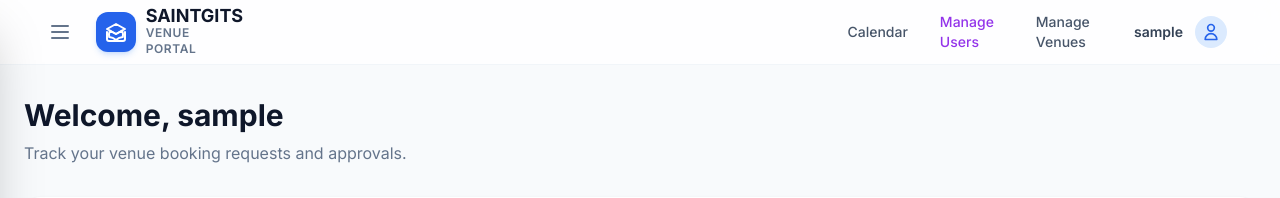
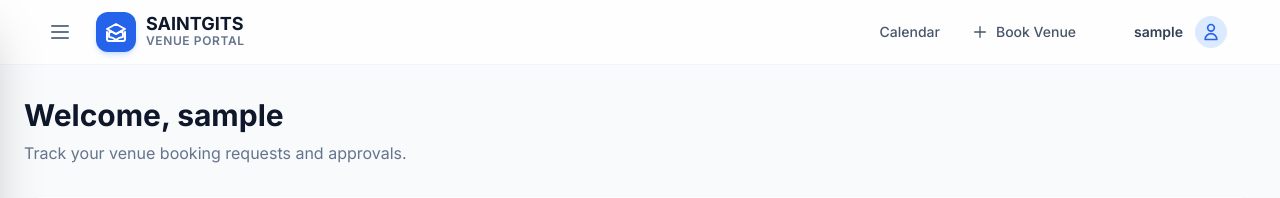
Before and after one commit to abinroy04/Venue_booking, a Flask app: page /dashboard in a window 1280 px wide. Shown: the top 198 px of the page. Run offline with Flask 3, Linux system fonts and the light colour scheme; the visitor is signed in with stand-in values (Sample User, id 1); data that the repository does not hold is empty; parts of the project's set-up code (start-up, migrations or seed data) failed here and were passed over; some libraries are stand-ins or nearby versions.

Commit message:
applied multi-layer base

```diff
--- a/app.py
+++ b/app.py
@@ -123,6 +123,22 @@ def signup():
             return redirect(url_for("signup"))
 
     return render_template("signup.html")
+
+@app.context_processor
+def inject_base_template():
+    # Default to user_base if not logged in or not defined
+    role = session.get("role", "student")
+
+    if role == "admin":
+        base = "admin_base.html"
+    elif role == "pro":
+        base = "pro_base.html"
+    elif role.startswith("hod"):
+        base = "hod_base.html"
+    else:
+        base = "user_base.html"
+
+    return dict(base_template=base)
 
 @app.route("/login", methods=["GET", "POST"])
 def login():
--- a/templates/admin_dashboard.html
+++ b/templates/admin_dashboard.html
@@ -1,4 +1,4 @@
-{% extends "base.html" %}
+{% extends "admin_base.html" %}
 
 {% block title %}System Admin - Saintgits Venue Portal{% endblock %}
 
--- a/templates/admin_users.html
+++ b/templates/admin_users.html
@@ -1,4 +1,4 @@
-{% extends "base.html" %}
+{% extends "admin_base.html" %}
 
 {% block title %}System Admin - Saintgits Venue Portal{% endblock %}
 
--- a/templates/base.html
+++ b/templates/base.html
@@ -14,22 +14,9 @@
         tailwind.config = {
             theme: {
                 extend: {
-                    fontFamily: {
-                        sans: ['Inter', 'sans-serif'],
-                    },
+                    fontFamily: { sans: ['Inter', 'sans-serif'] },
                     colors: {
-                        primary: {
-                            50: '#eff6ff',
-                            100: '#dbeafe',
-                            200: '#bfdbfe',
-                            300: '#93c5fd',
-                            400: '#60a5fa',
-                            500: '#3b82f6',
-                            600: '#2563eb',
-                            700: '#1d4ed8',
-                            800: '#1e40af',
-                            900: '#1e3a8a',
-                        }
+                        primary: { 50: '#eff6ff', 100: '#dbeafe', 200: '#bfdbfe', 300: '#93c5fd', 400: '#60a5fa', 500: '#3b82f6', 600: '#2563eb', 700: '#1d4ed8', 800: '#1e40af', 900: '#1e3a8a' }
                     }
                 }
             }
@@ -37,28 +24,12 @@
     </script>
 
     <style>
-        html {
-            scroll-behavior: smooth;
-        }
-        body {
-            font-family: 'Inter', sans-serif;
-        }
-        /* Custom scrollbar */
-        ::-webkit-scrollbar {
-            width: 8px;
-            height: 8px;
-        }
-        ::-webkit-scrollbar-track {
-            background: #f1f5f9;
-        }
-        ::-webkit-scrollbar-thumb {
-            background: #cbd5e1;
-            border-radius: 4px;
-        }
-        ::-webkit-scrollbar-thumb:hover {
-            background: #94a3b8;
-        }
-
+        html { scroll-behavior: smooth; }
+        body { font-family: 'Inter', sans-serif; }
+        ::-webkit-scrollbar { width: 8px; height: 8px; }
+        ::-webkit-scrollbar-track { background: #f1f5f9; }
+        ::-webkit-scrollbar-thumb { background: #cbd5e1; border-radius: 4px; }
+        ::-webkit-scrollbar-thumb:hover { background: #94a3b8; }
     </style>
 
     {% block extra_css %}{% endblock %}
@@ -72,44 +43,14 @@
         <div class="p-5 border-b border-slate-100 flex justify-between items-center bg-slate-50">
             <span class="font-bold text-slate-800 text-lg">Menu</span>
             <button id="close-drawer-btn" class="p-1 rounded-md text-slate-400 hover:text-red-500 hover:bg-red-50 transition-colors">
-                <svg class="w-6 h-6" fill="none" stroke="currentColor" viewBox="0 0 24 24">
-                    <path stroke-linecap="round" stroke-linejoin="round" stroke-width="2" d="M6 18L18 6M6 6l12 12" />
-                </svg>
+                <svg class="w-6 h-6" fill="none" stroke="currentColor" viewBox="0 0 24 24"><path stroke-linecap="round" stroke-linejoin="round" stroke-width="2" d="M6 18L18 6M6 6l12 12" /></svg>
             </button>
         </div>
         <nav class="p-4 flex-grow space-y-2 overflow-y-auto">
             <a href="/#calendar-section" class="block px-4 py-3 rounded-lg text-sm font-medium text-slate-600 hover:text-blue-600 hover:bg-blue-50 transition-all">
                 Calendar
             </a>
-
-            {% if session.get('user') %}
-                {% if session.get('role') not in ['admin', 'pro'] and not session.get('role', '').startswith('hod') %}
-                <a href="/event" class="block px-4 py-3 rounded-lg text-sm font-medium text-slate-600 hover:text-blue-600 hover:bg-blue-50 transition-all">
-                    Book Venue
-                </a>
-                {% endif %}
-
-                {% if session.get('role', '').startswith('hod') %}
-                <a href="/hod/dashboard" class="block px-4 py-3 rounded-lg text-sm font-medium text-amber-600 hover:text-amber-700 hover:bg-amber-50 transition-all">
-                    HOD Dashboard
-                </a>
-                {% endif %}
-
-                {% if session.get('role') == 'pro' %}
-                <a href="/pro-dashboard" class="block px-4 py-3 rounded-lg text-sm font-medium text-indigo-600 hover:text-indigo-700 hover:bg-indigo-50 transition-all">
-                    PRO Dashboard
-                </a>
-                {% endif %}
-
-                {% if session.get('role') == 'admin' %}
-                <a href="/admin/dashboard" class="block px-4 py-3 rounded-lg text-sm font-medium text-purple-600 hover:text-purple-700 hover:bg-purple-50 transition-all">
-                    Admin Panel
-                </a>
-                <a href="/venue" class="block px-4 py-3 rounded-lg text-sm font-medium text-slate-600 hover:text-blue-600 hover:bg-blue-50 transition-all">
-                    Manage Venues
-                </a>
-                {% endif %}
-            {% endif %}
+            {% block mobile_links %}{% endblock %}
         </nav>
     </div>
 
@@ -119,18 +60,12 @@
 
                 <div class="flex items-center gap-4">
                     <button id="open-drawer-btn" class="p-2 -ml-2 rounded-lg text-slate-500 hover:text-blue-600 hover:bg-slate-50 focus:outline-none transition-colors">
-                        <svg class="h-6 w-6" fill="none" viewBox="0 0 24 24" stroke="currentColor">
-                            <path stroke-linecap="round" stroke-linejoin="round" stroke-width="2" d="M4 6h16M4 12h16M4 18h16" />
-                        </svg>
+                        <svg class="h-6 w-6" fill="none" viewBox="0 0 24 24" stroke="currentColor"><path stroke-linecap="round" stroke-linejoin="round" stroke-width="2" d="M4 6h16M4 12h16M4 18h16" /></svg>
                     </button>
 
                     <a href="/" class="flex items-center gap-2.5 group">
                         <div class="w-10 h-10 rounded-xl bg-blue-600 flex items-center justify-center text-white shadow-md shadow-blue-500/20 group-hover:scale-105 transition-all">
-                            <svg class="w-6 h-6" fill="none" stroke="currentColor" viewBox="0 0 24 24">
-                                <path stroke-linecap="round" stroke-linejoin="round" stroke-width="2" d="M12 14l9-5-9-5-9 5 9 5z" />
-                                <path stroke-linecap="round" stroke-linejoin="round" stroke-width="2" d="M12 14l6.16-3.422a12.083 12.083 0 01.665 6.479A11.952 11.952 0 0012 20.055a11.952 11.952 0 00-6.824-2.998 12.078 12.078 0 01.665-6.479L12 14z" />
-                                <path stroke-linecap="round" stroke-linejoin="round" stroke-width="2" d="M21 12v7a2 2 0 01-2 2H5a2 2 0 01-2-2v-7" />
-                            </svg>
+                            <svg class="w-6 h-6" fill="none" stroke="currentColor" viewBox="0 0 24 24"><path stroke-linecap="round" stroke-linejoin="round" stroke-width="2" d="M12 14l9-5-9-5-9 5 9 5z" /><path stroke-linecap="round" stroke-linejoin="round" stroke-width="2" d="M12 14l6.16-3.422a12.083 12.083 0 01.665 6.479A11.952 11.952 0 0012 20.055a11.952 11.952 0 00-6.824-2.998 12.078 12.078 0 01.665-6.479L12 14z" /><path stroke-linecap="round" stroke-linejoin="round" stroke-width="2" d="M21 12v7a2 2 0 01-2 2H5a2 2 0 01-2-2v-7" /></svg>
                         </div>
                         <div class="flex flex-col">
                             <span class="text-lg font-bold text-slate-900 leading-none group-hover:text-blue-600 transition-colors">SAINTGITS</span>
@@ -143,36 +78,9 @@
                     <a href="/#calendar-section" class="px-3.5 py-2 rounded-lg text-sm font-medium text-slate-600 hover:text-blue-600 hover:bg-slate-50 transition-all">
                         Calendar
                     </a>
+                    {% block desktop_links %}{% endblock %}
+                </nav>
 
-                    {% if session.get('user') %}
-                        {% if session.get('role') not in ['admin', 'pro'] and not session.get('role', '').startswith('hod') %}
-                        <a href="/event" class="px-3.5 py-2 rounded-lg text-sm font-medium text-slate-600 hover:text-blue-600 hover:bg-slate-50 transition-all">
-                            Book Venue
-                        </a>
-                        {% endif %}
-
-                        {% if session.get('role', '').startswith('hod') %}
-                        <a href="/hod/dashboard" class="px-3.5 py-2 rounded-lg text-sm font-medium text-amber-600 hover:text-amber-700 hover:bg-amber-50 transition-all">
-                            HOD Approvals
-                        </a>
-                        {% endif %}
-
-                        {% if session.get('role') == 'pro' %}
-                        <a href="/pro-dashboard" class="px-3.5 py-2 rounded-lg text-sm font-medium text-indigo-600 hover:text-indigo-700 hover:bg-indigo-50 transition-all">
-                            PRO Queue
-                        </a>
-                        {% endif %}
-
-                        {% if session.get('role') == 'admin' %}
-                        <a href="/admin/dashboard" class="px-3.5 py-2 rounded-lg text-sm font-medium text-purple-600 hover:text-purple-700 hover:bg-purple-50 transition-all">
-                            Manage Users
-                        </a>
-                        <a href="/venue" class="px-3.5 py-2 rounded-lg text-sm font-medium text-slate-600 hover:text-blue-600 hover:bg-slate-50 transition-all">
-                            Manage Venues
-                        </a>
-                        {% endif %}
-                    {% endif %}
-                </nav>
                 <div class="flex items-center gap-3">
                     {% if session.get('user') %}
                     <div class="relative inline-block text-left" id="profile-menu-container">
@@ -181,9 +89,7 @@
                                 {{ session.get('user_name', 'User') }}
                             </span>
                             <div class="w-8 h-8 rounded-full bg-blue-100 flex items-center justify-center text-blue-600">
-                                <svg class="w-5 h-5" fill="none" stroke="currentColor" viewBox="0 0 24 24">
-                                    <path stroke-linecap="round" stroke-linejoin="round" stroke-width="2" d="M16 7a4 4 0 11-8 0 4 4 0 018 0zM12 14a7 7 0 00-7 7h14a7 7 0 00-7-7z" />
-                                </svg>
+                                <svg class="w-5 h-5" fill="none" stroke="currentColor" viewBox="0 0 24 24"><path stroke-linecap="round" stroke-linejoin="round" stroke-width="2" d="M16 7a4 4 0 11-8 0 4 4 0 018 0zM12 14a7 7 0 00-7 7h14a7 7 0 00-7-7z" /></svg>
                             </div>
                         </button>
 
@@ -238,7 +144,6 @@
 
     <script>
         document.addEventListener('DOMContentLoaded', function() {
-            // --- Drawer Logic ---
             const openDrawerBtn = document.getElementById('open-drawer-btn');
             const closeDrawerBtn = document.getElementById('close-drawer-btn');
             const sideDrawer = document.getElementById('side-drawer');
@@ -247,7 +152,6 @@
             function toggleDrawer(show) {
                 if (show) {
                     drawerOverlay.classList.remove('hidden');
-                    // Slight delay to allow display:block to apply before animating opacity
                     setTimeout(() => drawerOverlay.classList.remove('opacity-0'), 10);
                     sideDrawer.classList.remove('-translate-x-full');
                 } else {
@@ -261,7 +165,6 @@
             if (closeDrawerBtn) closeDrawerBtn.addEventListener('click', () => toggleDrawer(false));
             if (drawerOverlay) drawerOverlay.addEventListener('click', () => toggleDrawer(false));
 
-            // --- Profile Dropdown Logic ---
             const profileBtn = document.getElementById('profile-dropdown-btn');
             const profileDropdown = document.getElementById('profile-dropdown');
             const profileContainer = document.getElementById('profile-menu-container');
@@ -272,7 +175,6 @@
                     profileDropdown.classList.toggle('hidden');
                 });
 
-                // Close dropdown when clicking outside
                 document.addEventListener('click', function(event) {
                     if (!profileContainer.contains(event.target)) {
                         profileDropdown.classList.add('hidden');
--- a/templates/dashboard.html
+++ b/templates/dashboard.html
@@ -1,4 +1,4 @@
-{% extends "base.html" %}
+{% extends "user_base.html" %}
 {% block title %}Dashboard{% endblock %}
 {% block content %}
 
--- a/templates/event.html
+++ b/templates/event.html
@@ -1,4 +1,4 @@
-{% extends "base.html" %}
+{% extends "user_base.html" %}
 
 {% block title %}Book Venue | Venue Booking Portal{% endblock %}
 
--- a/templates/hod_dashboard.html
+++ b/templates/hod_dashboard.html
@@ -1,4 +1,4 @@
-{% extends "base.html" %}
+{% extends "hod_base.html" %}
 
 {% block title %}HOD Dashboard - Saintgits Venue Portal{% endblock %}
 
--- a/templates/index.html
+++ b/templates/index.html
@@ -1,4 +1,4 @@
-{% extends "base.html" %}
+{% extends "user_base.html" %}
 
 {% block title %}Saintgits Venue Booking System{% endblock %}
 
--- a/templates/pro_dashboard.html
+++ b/templates/pro_dashboard.html
@@ -1,4 +1,4 @@
-{% extends "base.html" %}
+{% extends "pro_base.html" %}
 {% block title %}PRO Dashboard | Venue Booking Portal{% endblock %}
 
 {% block extra_css %}
--- /dev/null
+++ b/templates/user_base.html
@@ -0,0 +1,19 @@
+{% extends "base.html" %}
+
+{% block mobile_links %}
+    <a href="/event" class="block px-4 py-3 rounded-lg text-sm font-medium text-slate-600 hover:text-blue-600 hover:bg-blue-50 transition-all flex items-center gap-2">
+        <svg class="w-4 h-4" fill="none" stroke="currentColor" viewBox="0 0 24 24"><path stroke-linecap="round" stroke-linejoin="round" stroke-width="2" d="M12 4v16m8-8H4"></path></svg>
+        Book Venue
+    </a>
+{% endblock %}
+
+{% block desktop_links %}
+    <a href="/event" class="px-3.5 py-2 rounded-lg text-sm font-medium text-slate-600 hover:text-blue-600 hover:bg-slate-50 transition-all flex items-center gap-2">
+        <svg class="w-4 h-4" fill="none" stroke="currentColor" viewBox="0 0 24 24"><path stroke-linecap="round" stroke-linejoin="round" stroke-width="2" d="M12 4v16m8-8H4"></path></svg>
+        Book Venue
+    </a>
+{% endblock %}
+
+{% block content %}
+    {% block page_content %}{% endblock %}
+{% endblock %}
--- a/templates/venue.html
+++ b/templates/venue.html
@@ -1,4 +1,4 @@
-{% extends "base.html" %}
+{% extends "admin_base.html" %}
 
 {% block title %}Create Venue | Venue Booking Portal{% endblock %}
 
```
Also changed, not shown: templates/admin_base.html (added, +23 -0 lines), templates/hod_base.html (added, +18 -0 lines), templates/pro_base.html (added, +17 -0 lines), templates/profile.html (+7 -1 lines).
